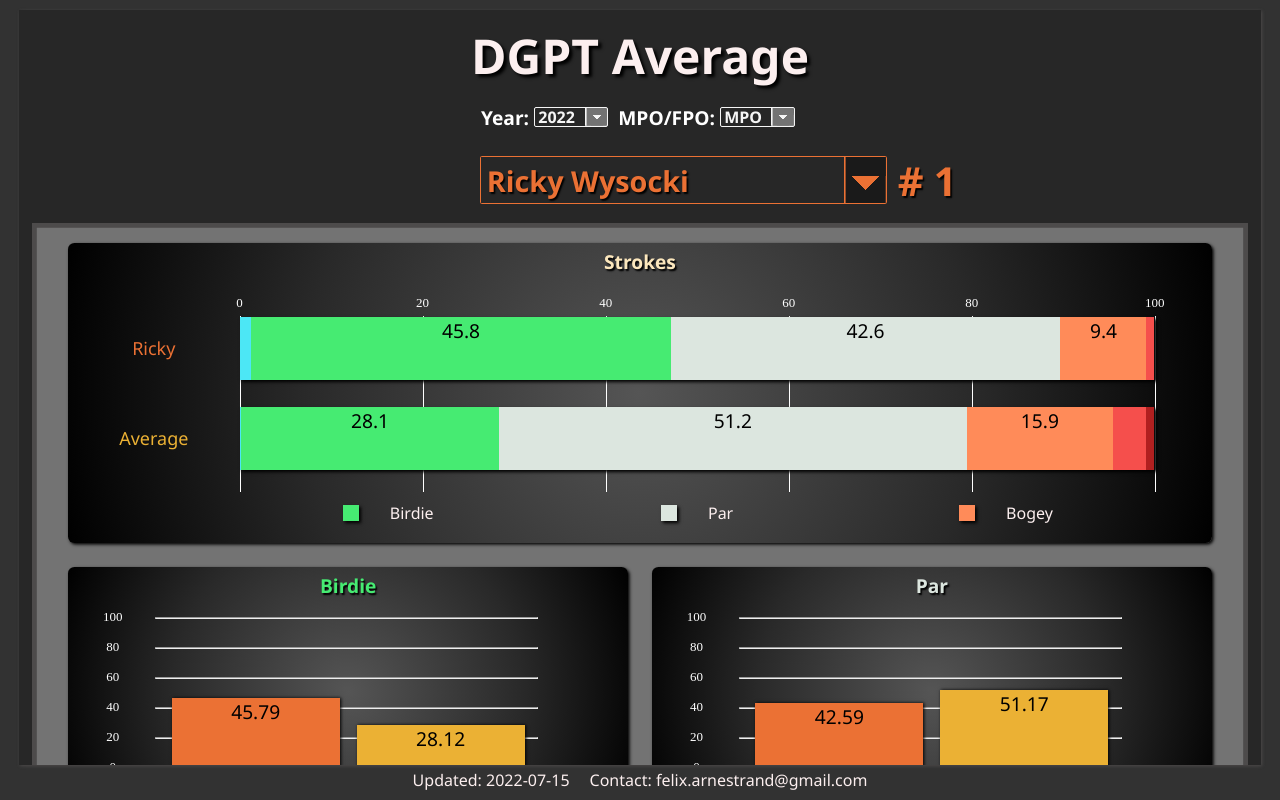
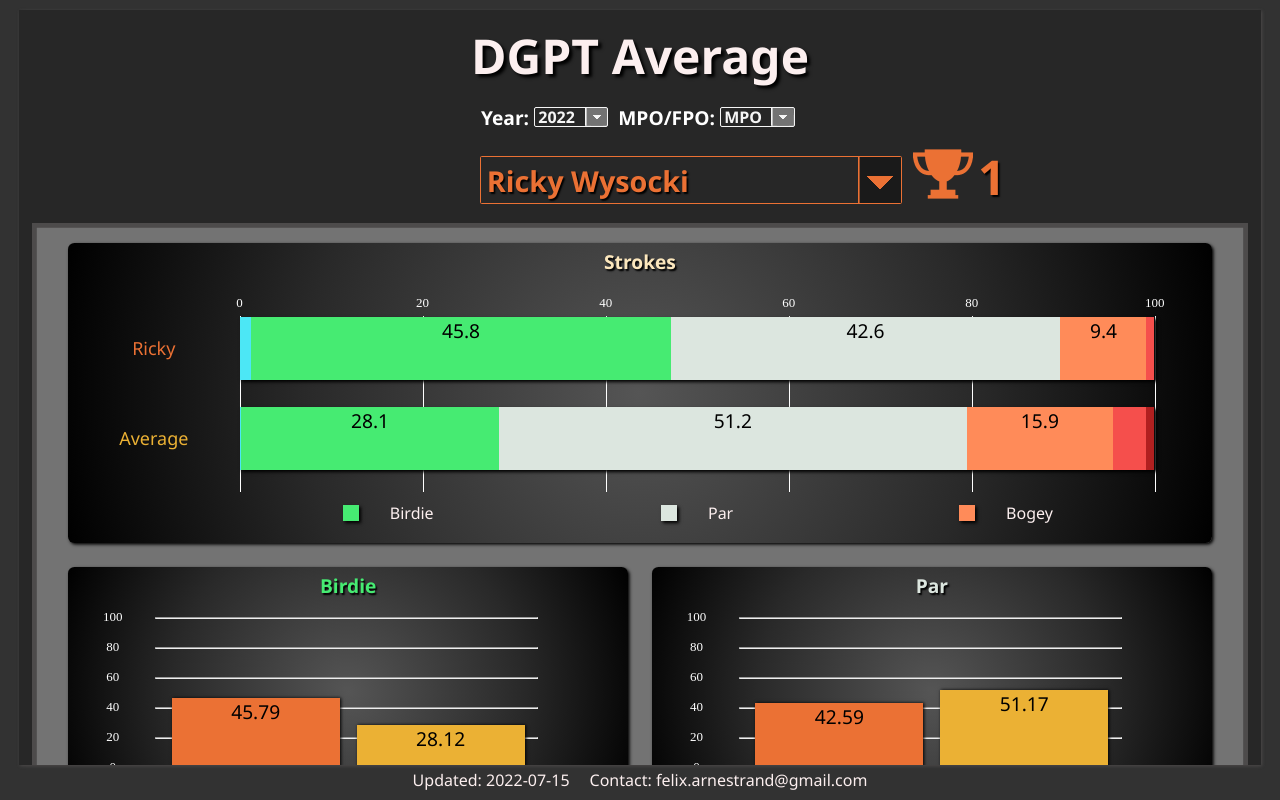
Before and after one commit to Fear9808/dgpt-stats, a React (Create React App) app: page / in a window 1280 px wide. Built offline with nearby package versions, Linux system fonts and the light colour scheme.

Commit message:
Added throphy cup for placement indication

```diff
--- a/src/pages/home.js
+++ b/src/pages/home.js
@@ -113,7 +113,10 @@ const Home = () => {
                         </div>
                         <div className={layoutStyle.nameGrid}>
                             <PlayerPickerComponent data={players} player={player} handlePlayerSelect={handlePlayerSelect}/>
-                            <h2 className={layoutStyle.positionDisplay} style={{color: Default.PLAYER_COLOR}}>{'# ' + playerData.playerPosition}</h2>
+                            <div className={layoutStyle.positionDisplay}>
+                                <img src='/prize_cup_orange_60x60.png' alt='image'/>
+                                <h2 className={layoutStyle.positionDisplayNumber} style={{color: Default.PLAYER_COLOR}}>{playerData.playerPosition}</h2>
+                            </div>
                         </div>
 
                     </div>
--- a/src/style/LayoutStyle.module.css
+++ b/src/style/LayoutStyle.module.css
@@ -139,11 +139,18 @@
 }
 
 .positionDisplay{
-    font-size: 250%;
+    display: grid;
+    grid-template-columns: 60% 35%;
+    column-gap: var(--default-column-gap);
+    width: 100px;
     margin: auto;
     margin-left: 3%;
-    margin-right: 0;
-    text-align: start;
+    margin-top: -5px;
+}
+
+.positionDisplayNumber{
+    font-size: 300%;
+    margin: auto;
 }
 
 .infoGrid{
@@ -301,8 +308,8 @@ footer{
     }
 
     .positionDisplay{
-        width: 25%;
         margin-left: 2%;
+        margin-top: 0;
     }
 
     .statPickers{
```
Also changed, not shown: public/prize_cup_orange_60x60.png (added).
